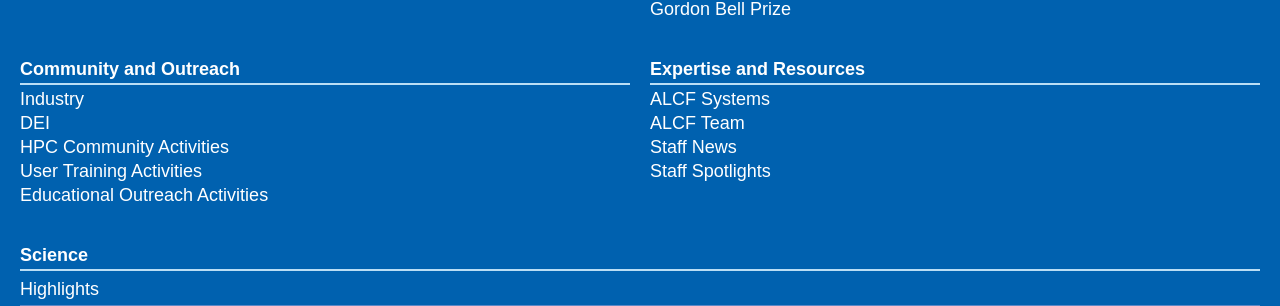
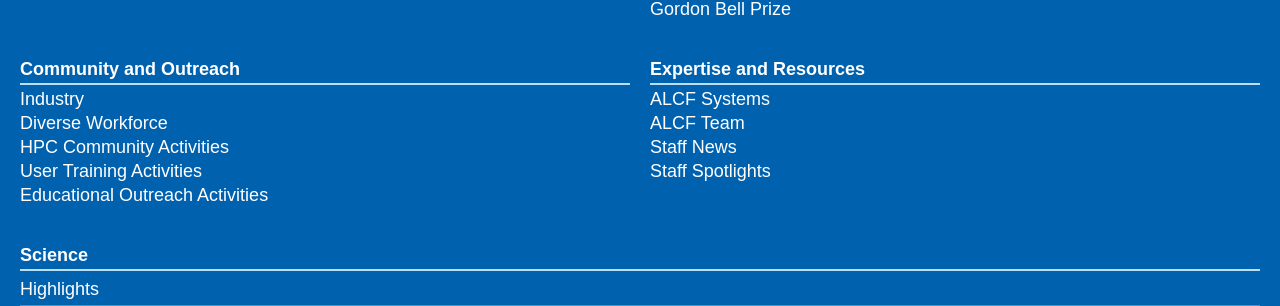
Before and after one commit to sbx-bnagle/ALCF-AR2022, a Jekyll site: the page built from index.md, in a window 1280 px wide and 900 px high, scrolled down 2102 px. Shown: the part 147-453 px from the top of the window. Built offline with Jekyll 4.4.1, drawn with Linux system fonts in a browser that asks for light colours; some web fonts are replaced.

Commit message:
dei to diverse workforce

```diff
--- a/_data/nav-config.yml
+++ b/_data/nav-config.yml
@@ -33,7 +33,7 @@
     subfolderitems:
       - page: Industry
         url: /community-and-outreach/industry
-      - page: DEI
+      - page: Diverse Workforce
         url: /community-and-outreach/dei
       - page: HPC Community Activities
         url: /community-and-outreach/hpc-community-activities
```
